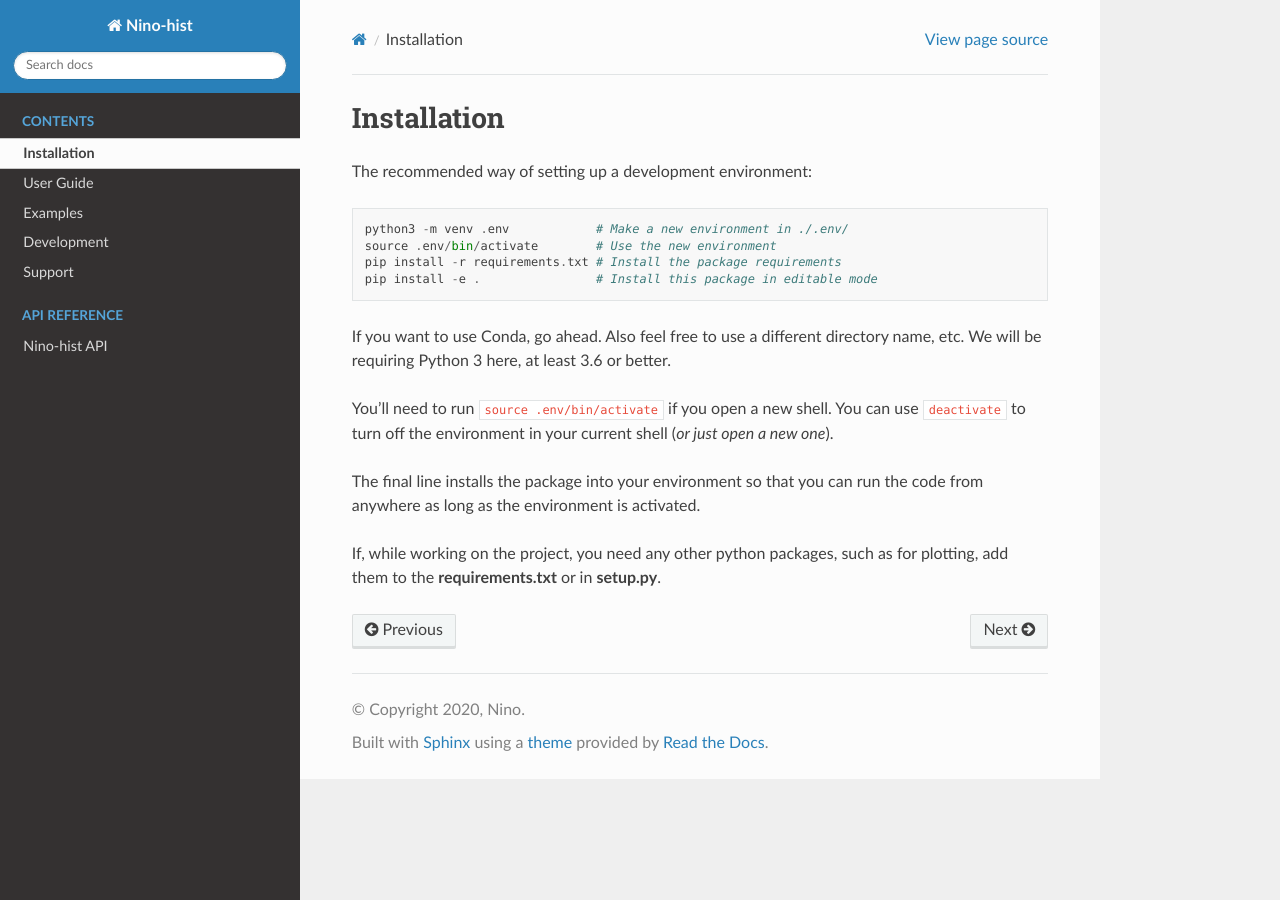
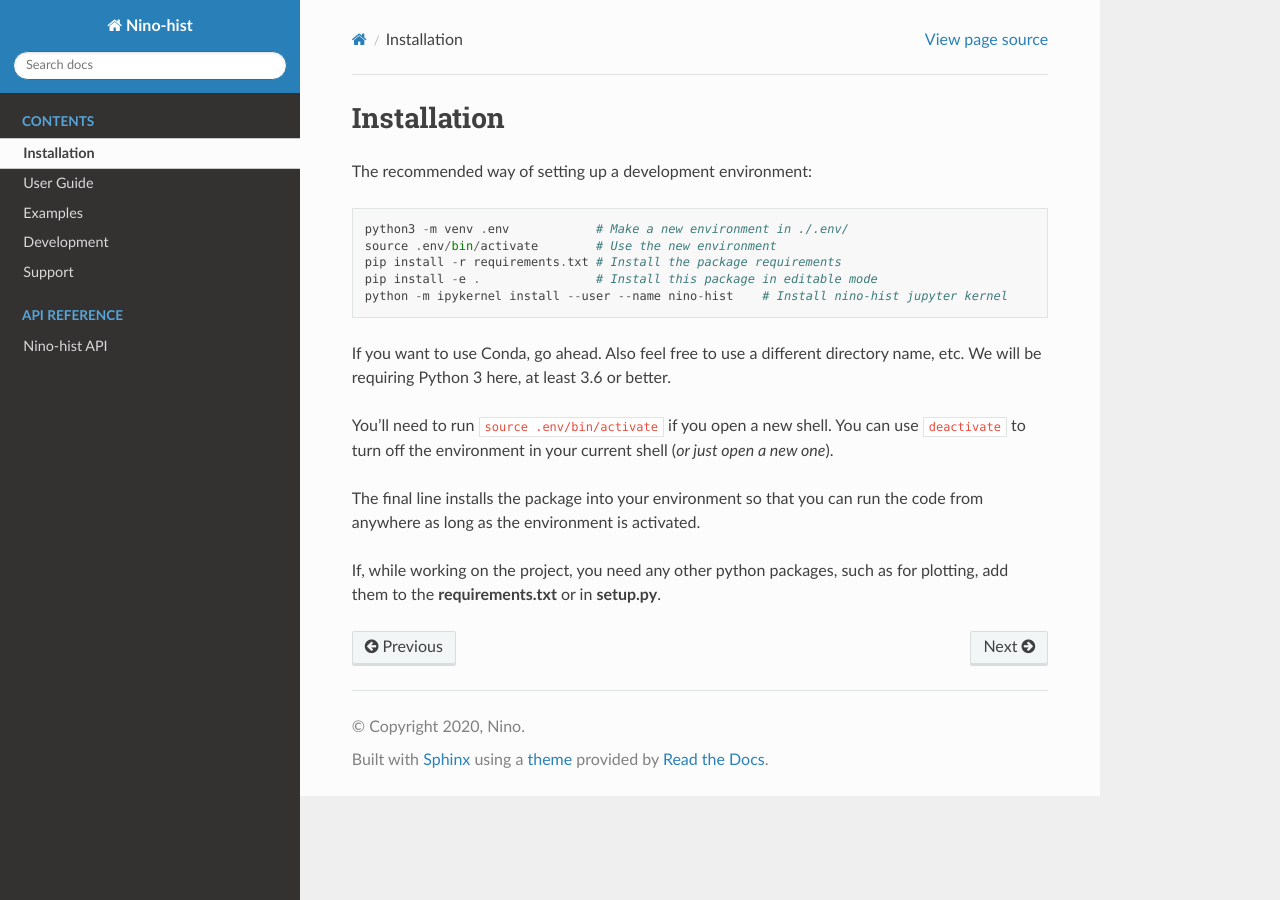
Before and after one commit to LovelyBuggies/Nino-hist, a Sphinx documentation site: the page built from doc/source/installation/index.rst, in a window 1280 px wide. Built offline with Sphinx 7.4.7 and the Read the Docs theme 2.0.0, drawn with Linux system fonts in a browser that asks for light colours; pages that are not in the unit, such as notebooks, are missing from menus.

Commit message:
hist not found mentioned in #4

```diff
--- a/doc/source/installation/index.rst
+++ b/doc/source/installation/index.rst
@@ -9,6 +9,7 @@ The recommended way of setting up a development environment: ::
    source .env/bin/activate        # Use the new environment
    pip install -r requirements.txt # Install the package requirements
    pip install -e .                # Install this package in editable mode
+   python -m ipykernel install --user --name nino-hist    # Install nino-hist jupyter kernel
 
 If you want to use Conda, go ahead. Also feel free to use a different directory name, etc. We will be requiring Python 3 here, at least 3.6 or better.
 
```
Also changed, not shown: README.md (+1 -0 lines).
